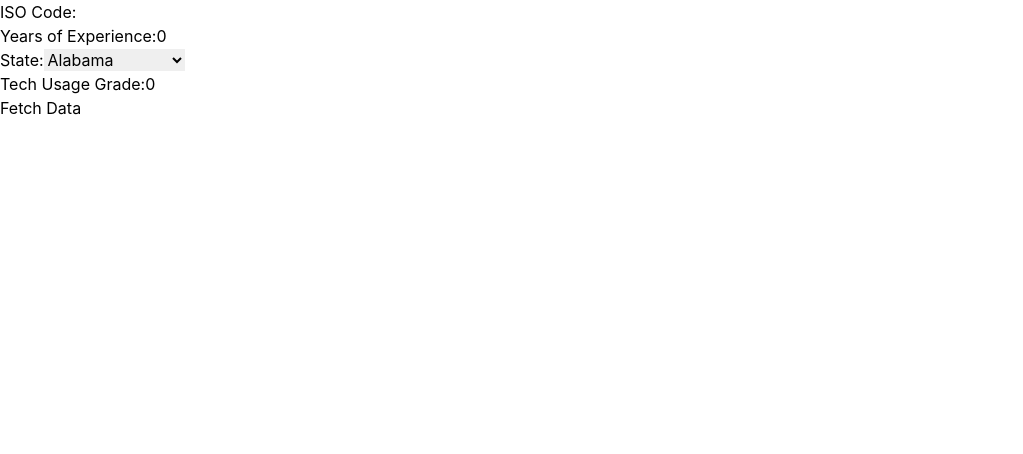
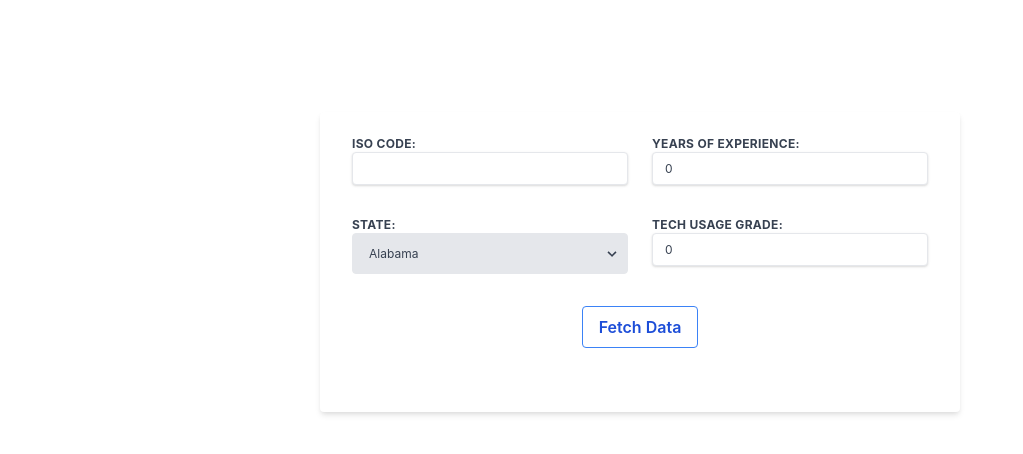
Before and after one commit to sanchay0/Shepherd, a Next.js app in the folder shepherd-client/: page / in a window 1280 px wide. Shown: the top 454 px of the page, without its empty margins (0-1023 px from the left). Built offline with nearby package versions, Linux system fonts and the light colour scheme.

Commit message:
Make everything look pretty with Tailwind

```diff
--- a/shepherd-client/components/apiHandlerButton.tsx
+++ b/shepherd-client/components/apiHandlerButton.tsx
@@ -20,15 +20,23 @@ export default function ApiHandlerButton({params}: {params: FormData}) {
     }
 
     const fetchData = async () => {
-        const res = await fetch(`/api/model?${queryParams.toString()}`);
-        const json = await res.json();
-        setData(json);
+        try {
+            const res = await fetch(`/api/model?${queryParams.toString()}`);
+            const json = await res.json();
+            setData(json);
+        } catch (error) {
+            console.error('Error fetching data: ', error);
+        }
     };
 
     return (
         <div>
-            <button onClick={fetchData}>Fetch Data</button>
+            <button
+                className="bg-transparent hover:bg-blue-500 text-blue-700 font-semibold hover:text-white py-2 px-4 border border-blue-500 hover:border-transparent rounded"
+                onClick={fetchData}>Fetch Data</button>
+            <div className="flex w-full justify-center pt-8">
             {data && data.msg}
+            </div>
         </div>
     );
 }
--- a/shepherd-client/components/stateSelect.tsx
+++ b/shepherd-client/components/stateSelect.tsx
@@ -54,7 +54,9 @@ const states: string[] = [
 export const StateSelect = ({value, onChange}: {
     value: string; onChange: (value: string) => void;
 }) => (
-    <select value={value} onChange={(e) => onChange(e.target.value)}>
+    <select
+        className="block appearance-none w-full bg-gray-200 border border-gray-200 text-gray-700 py-3 px-4 pr-8 rounded leading-tight focus:outline-none focus:bg-white focus:border-gray-500"
+        value={value} onChange={(e) => onChange(e.target.value)}>
         {states.map((state) => (
             <option key={state} value={state}>
                 {state}
--- a/shepherd-client/pages/index.tsx
+++ b/shepherd-client/pages/index.tsx
@@ -1,5 +1,4 @@
 import { useState } from 'react';
-import styles from '../styles/styles.module.css';
 import { StateSelect } from '../components/stateSelect';
 import ApiHandlerButton, { FormData } from '../components/apiHandlerButton';
 
@@ -17,11 +16,14 @@ export default function Form() {
     };
 
     return (
-        <form onSubmit={handleSubmit}>
-            <div>
-                <label>
+        <div className="mx-auto w-1/2 pt-28">
+        <form className="bg-white shadow-md rounded px-8 pt-6 pb-8 mb-4" onSubmit={handleSubmit}>
+            <div className="flex flex-wrap -mx-3 mb-6">
+                <div className="w-full md:w-1/2 px-3 mb-6 md:mb-0">
+                    <label className="block uppercase tracking-wide text-gray-700 text-xs font-bold mb-2">
                         ISO Code:
                         <input
+                            className="shadow appearance-none border rounded w-full py-2 px-3 text-gray-700 leading-tight focus:outline-none focus:shadow-outline"
                             type="text"
                             value={formData.iso}
                             onChange={(e) =>
@@ -33,10 +35,11 @@ export default function Form() {
                         />
                     </label>
                 </div>
-            <div>
-                <label>
+                <div className="w-full md:w-1/2 px-3">
+                    <label className="block uppercase tracking-wide text-gray-700 text-xs font-bold mb-2">
                         Years of Experience:
                         <input
+                            className="shadow appearance-none border rounded w-full py-2 px-3 text-gray-700 leading-tight focus:outline-none focus:shadow-outline"
                             type="number"
                             value={formData.yoe}
                             onChange={(e) =>
@@ -48,9 +51,12 @@ export default function Form() {
                         />
                     </label>
                 </div>
-            <div>
-                <label>
+            </div>
+            <div className="flex flex-wrap -mx-3 mb-6">
+                <div className="w-full md:w-1/2 px-3 mb-6 md:mb-0">
+                    <label className="block uppercase tracking-wide text-gray-700 text-xs font-bold mb-2">
                         State:
+                        <div className="relative">
                         <StateSelect
                             value={formData.state}
                             onChange={(value) =>
@@ -60,12 +66,22 @@ export default function Form() {
                                 }))
                             }
                         />
+                        <div
+                            className="pointer-events-none absolute inset-y-0 right-0 flex items-center px-2 text-gray-700">
+                            <svg className="fill-current h-4 w-4" xmlns="http://www.w3.org/2000/svg"
+                                 viewBox="0 0 20 20">
+                                <path
+                                    d="M9.293 12.95l.707.707L15.657 8l-1.414-1.414L10 10.828 5.757 6.586 4.343 8z"/>
+                            </svg>
+                        </div>
+                        </div>
                     </label>
                 </div>
-            <div>
-                <label>
+                <div className="w-full md:w-1/2 px-3">
+                    <label className="block uppercase tracking-wide text-gray-700 text-xs font-bold mb-2">
                         Tech Usage Grade:
                         <input
+                            className="shadow appearance-none border rounded w-full py-2 px-3 text-gray-700 leading-tight focus:outline-none focus:shadow-outline"
                             type="number"
                             value={formData.grade}
                             onChange={(e) =>
@@ -77,9 +93,11 @@ export default function Form() {
                         />
                     </label>
                 </div>
-            <div>
+            </div>
+            <div className="flex w-full justify-center">
                 <ApiHandlerButton params={formData}></ApiHandlerButton>
             </div>
         </form>
+        </div>
     );
 }
--- a/shepherd-client/styles/globals.css
+++ b/shepherd-client/styles/globals.css
@@ -8,6 +8,7 @@ html {
 
 body {
     height:100%;
+    width: 100%;
     margin: 0px;
     font-family: -apple-system, BlinkMacSystemFont, Segoe UI, Roboto, Oxygen,
     Ubuntu, Cantarell, Fira Sans, Droid Sans, Helvetica Neue, sans-serif;
```
Also changed, not shown: shepherd-client/styles/styles.module.css (deleted, +0 -30 lines), 1 other file (tests, documents, lock files or other folders). Lines whose indentation alone changed are shown as unchanged.
